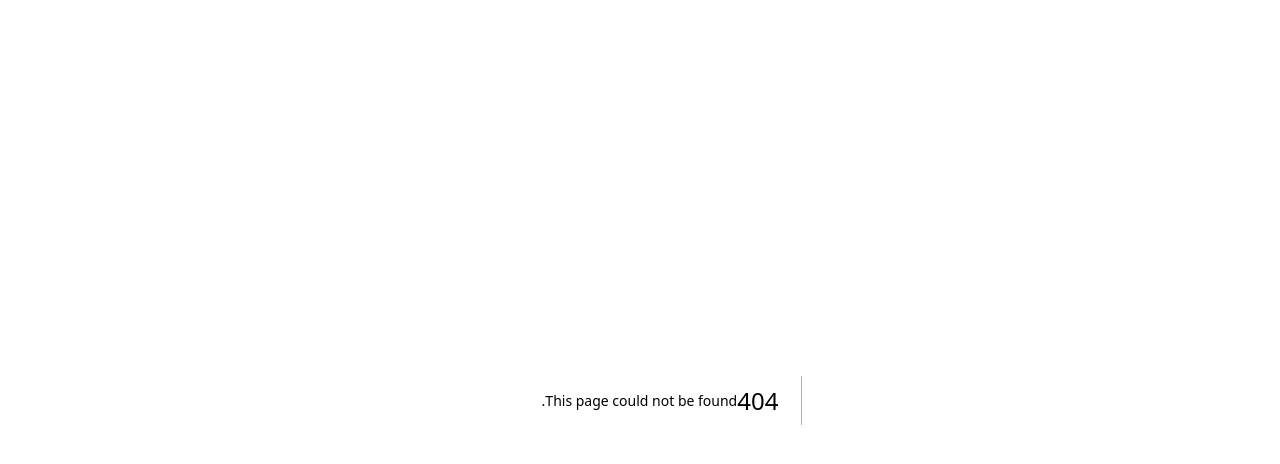
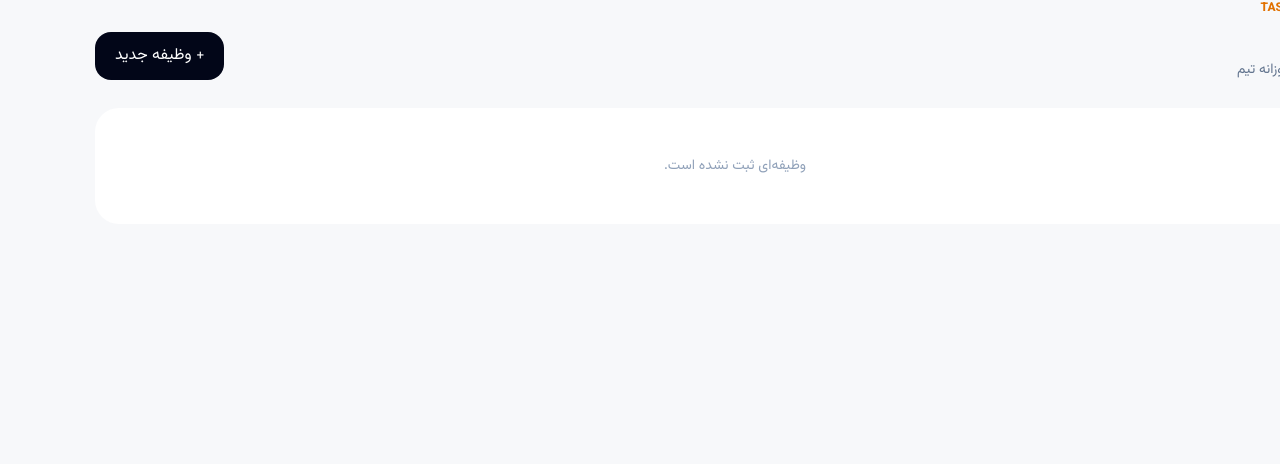
Before and after one commit to abolfazl1299180-art/tasnim-royal-crm1, a Next.js app: page /tasks in a window 1280 px wide. Before the commit this address had no page. Shown: the top 464 px of the page. Built offline with nearby package versions, Linux system fonts and the light colour scheme; no server answers; the database is empty.

Commit message:
feat: add tasks page

```diff
--- /dev/null
+++ b/src/app/tasks/page.tsx
@@ -0,0 +1,8 @@
+import { createClient } from "@/lib/supabase/server";
+import { PageHeader } from "@/components/ui/page-header";
+
+export default async function TasksPage() {
+  const supabase = await createClient();
+  const { data: tasks } = await supabase.from("tasks").select("id,title,description,due_at,status,priority").order("due_at", { ascending: true }).limit(50);
+  return <><PageHeader title="وظایف" description="مدیریت کارهای روزانه تیم" action="وظیفه جدید" /><div className="grid gap-4 md:grid-cols-2 xl:grid-cols-3">{tasks?.map((task) => <article key={task.id} className="rounded-3xl border border-slate-200 bg-white p-5 shadow-sm"><div className="flex items-start justify-between gap-3"><h2 className="font-black">{task.title}</h2><span className="rounded-full bg-slate-100 px-2.5 py-1 text-[11px] font-bold">اولویت {task.priority}</span></div><p className="mt-3 text-sm leading-6 text-slate-500">{task.description || "بدون توضیحات"}</p><div className="mt-5 flex justify-between text-xs text-slate-400"><span>{task.status}</span><span>{task.due_at ? new Date(task.due_at).toLocaleDateString("fa-IR") : "بدون مهلت"}</span></div></article>)}</div>{!tasks?.length && <div className="rounded-3xl bg-white p-12 text-center text-sm text-slate-400">وظیفه‌ای ثبت نشده است.</div>}</>;
+}
```
